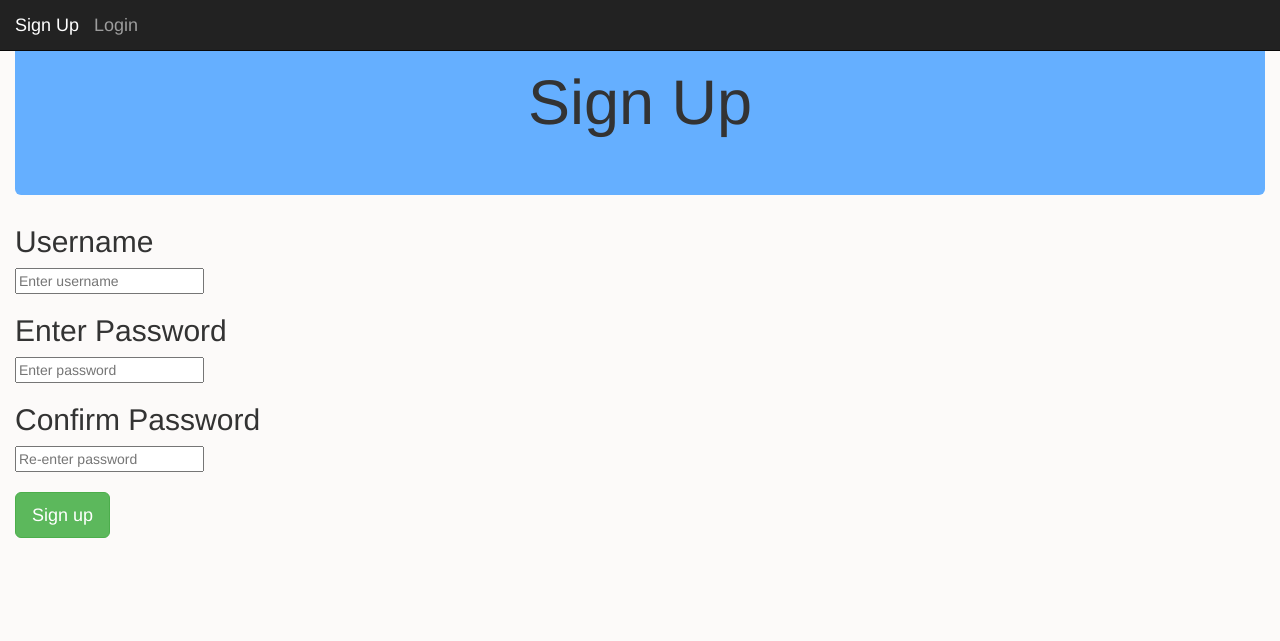
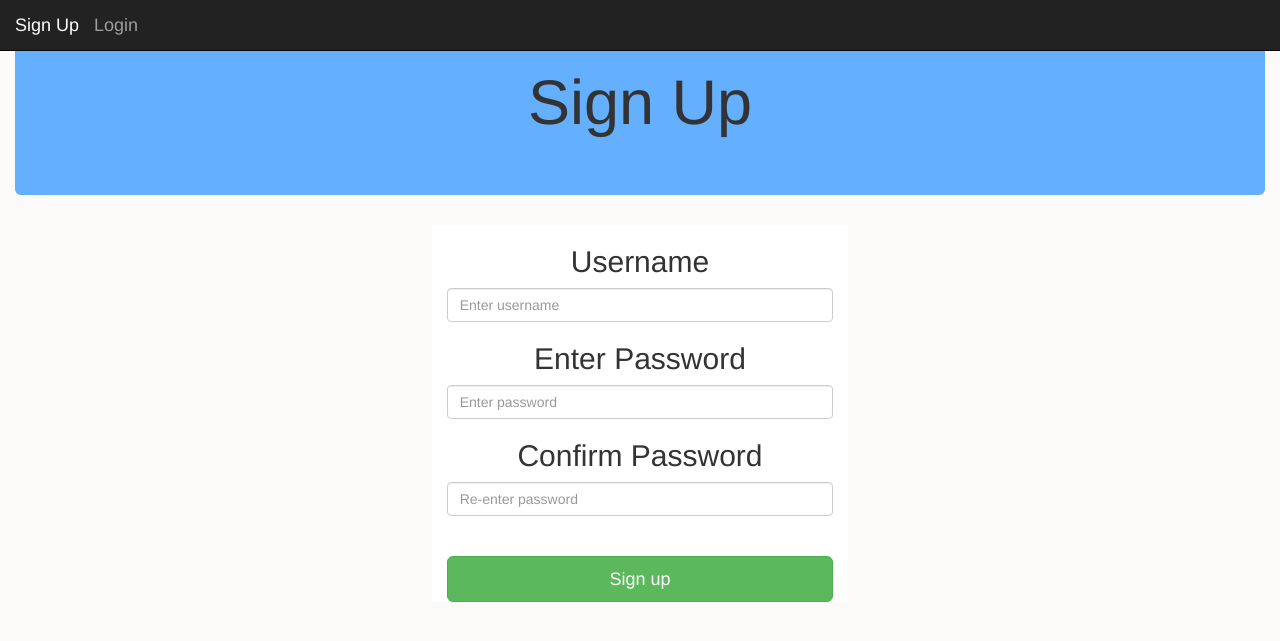
Before and after one commit to jriordan22849/FYP-Backend, a Django app: page /signup/ in a window 1280 px wide. Shown: the top 641 px of the page. Run offline with Django 3.2, Linux system fonts and the light colour scheme; some libraries are stand-ins or nearby versions.

Commit message:
Redeign the login and signup pages, refactor of code aswell

```diff
--- a/mySite/accounts/templates/accounts/signup.html
+++ b/mySite/accounts/templates/accounts/signup.html
@@ -48,24 +48,28 @@
      <h1 class = "text-center">Sign Up</h1>
     </div>
 
+
+
+    <form action = "{% url 'signup'%}" method = "POST">
+    {% csrf_token %}
+    <div class="text-center col-md-4 col-md-offset-4" style = "background: white">
+
     {% if error %}
     	{{ error }}
     {% endif %}
 
-    <form action = "{% url 'signup'%}" method = "POST">
-    {% csrf_token %}
-
     <h2>Username</h2>
-    <input type = "text" name = "username" placeholder="Enter username" />
+    <input type = "text" name = "username" placeholder="Enter username" class="form-control" />
 
     <h2>Enter Password</h2>
-    <input type = "password" name = "password1" placeholder="Enter password" />
+    <input type = "password" name = "password1" placeholder="Enter password" class="form-control" />
 
     <h2>Confirm Password</h2>
-    <input type = "password" name = "password2" placeholder = "Re-enter password"/>
+    <input type = "password" name = "password2" placeholder = "Re-enter password" class="form-control"/>
 	<br>
 	<br>
-    <input type="submit" value = "Sign up" class="btn btn-default btn-lg btn-success">
+    <input type="submit" value = "Sign up" class="btn btn-lg btn-success btn-primary btn-block">
+    </div>
     </form>
 
 
```
Also changed, not shown: mySite/accounts/templates/accounts/login.html (+9 -7 lines), mySite/posts/templates/posts/home.html (+3 -10 lines), mySite/db.sqlite3.
